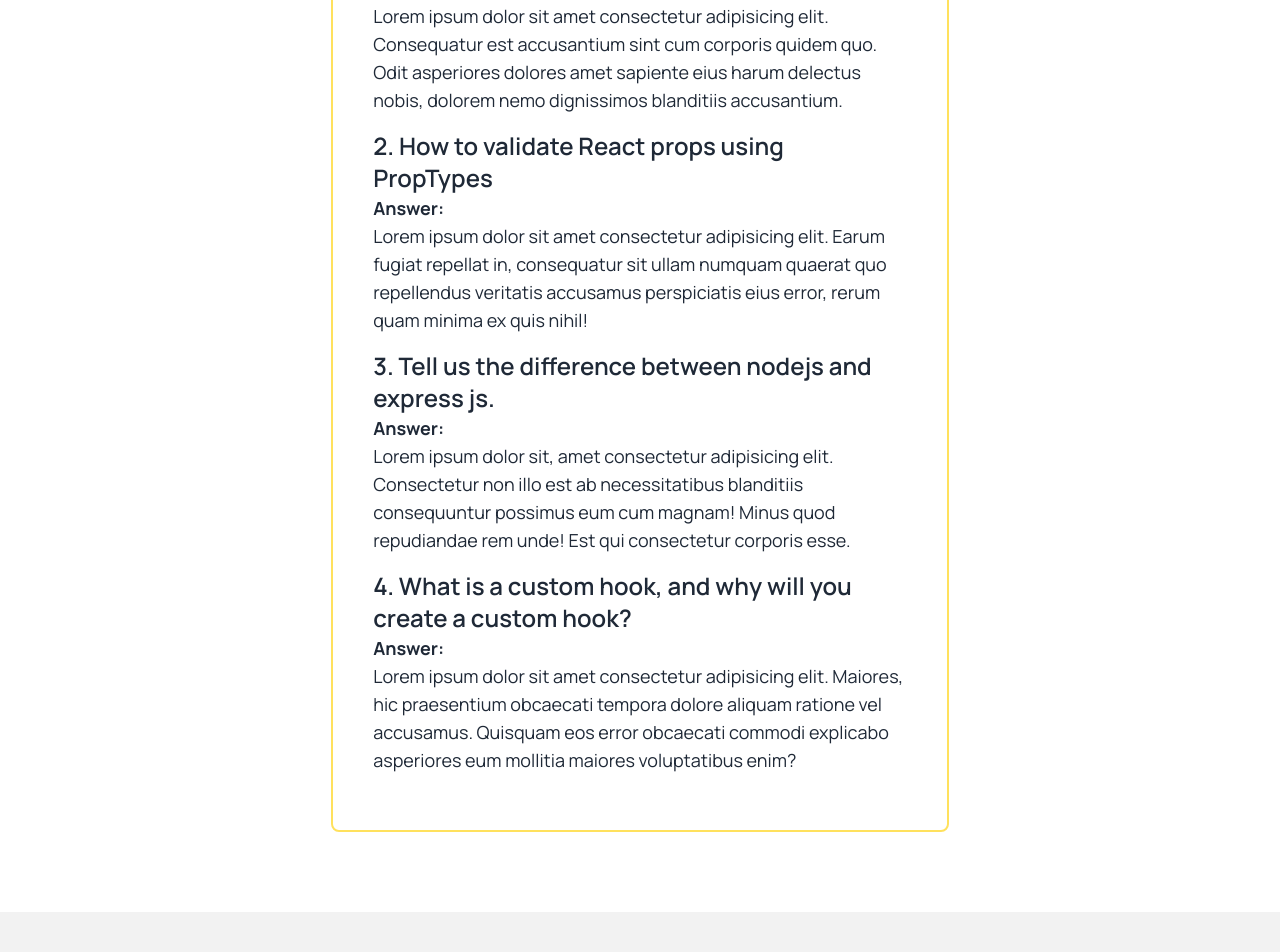
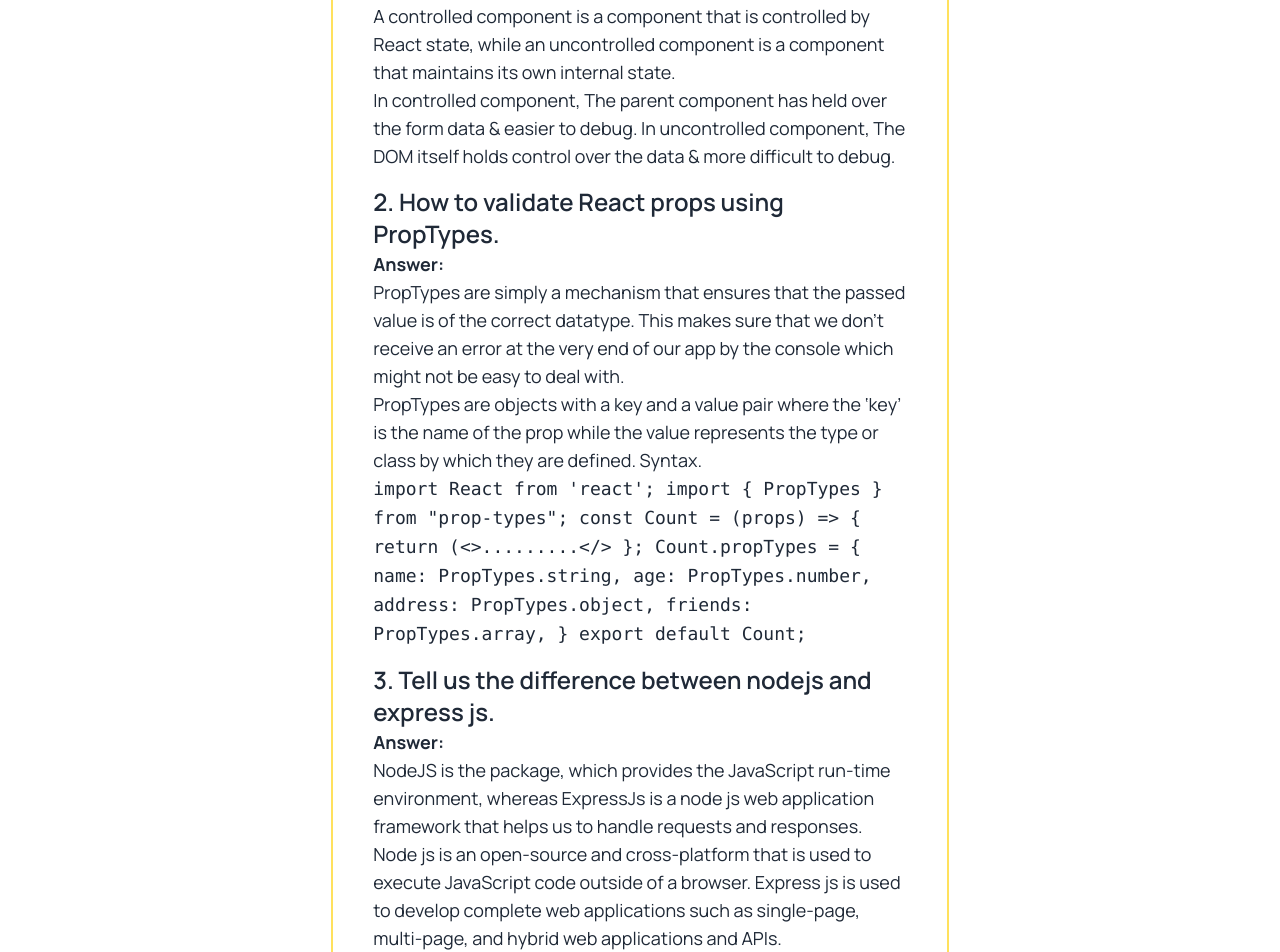
Before and after one commit to FahimCC/chef-finder-client, a React (Vite) app: page /blog in a window 1280 px wide. Shown: the part 300-1252 px from the top of the page. Built offline with nearby package versions, Linux system fonts and the light colour scheme.

Commit message:
updated the blog page with the answer

```diff
--- a/src/pages/blog/Blog.jsx
+++ b/src/pages/blog/Blog.jsx
@@ -27,25 +27,48 @@
 						<div className='text-base md:text-lg font-normal '>
 							<strong className='active'>Answer:</strong>
 							<p>
-								Lorem ipsum dolor sit amet consectetur adipisicing elit.
-								Consequatur est accusantium sint cum corporis quidem quo. Odit
-								asperiores dolores amet sapiente eius harum delectus nobis,
-								dolorem nemo dignissimos blanditiis accusantium.
+								A controlled component is a component that is controlled by
+								React state, while an uncontrolled component is a component that
+								maintains its own internal state.
+							</p>
+							<p>
+								In controlled component, The parent component has held over the
+								form data & easier to debug. In uncontrolled component, The DOM
+								itself holds control over the data & more difficult to debug.
 							</p>
 						</div>
 					</div>
 					<div className='my-4'>
 						<h3 className='text-xl md:text-2xl font-semibold'>
-							2. How to validate React props using PropTypes
+							2. How to validate React props using PropTypes.
 						</h3>
 						<div className='text-base md:text-lg font-normal'>
 							<strong className='active'>Answer:</strong>
 							<p>
-								Lorem ipsum dolor sit amet consectetur adipisicing elit. Earum
-								fugiat repellat in, consequatur sit ullam numquam quaerat quo
-								repellendus veritatis accusamus perspiciatis eius error, rerum
-								quam minima ex quis nihil!
+								PropTypes are simply a mechanism that ensures that the passed
+								value is of the correct datatype. This makes sure that we don’t
+								receive an error at the very end of our app by the console which
+								might not be easy to deal with.
 							</p>
+							<p>
+								PropTypes are objects with a key and a value pair where the
+								‘key’ is the name of the prop while the value represents the
+								type or class by which they are defined. Syntax.
+							</p>
+							<code>
+								{`import React from 'react';
+									import { PropTypes } from "prop-types";
+									const Count = (props) => {
+										return (<>.........</>
+									};
+									Count.propTypes = {
+										name: PropTypes.string,
+										age: PropTypes.number,
+										address: PropTypes.object,
+										friends: PropTypes.array,
+									}
+									export default Count;`}
+							</code>
 						</div>
 					</div>
 					<div className='my-4'>
@@ -55,10 +78,19 @@
 						<div className='text-base md:text-lg font-normal'>
 							<strong className='active'>Answer:</strong>
 							<p>
-								Lorem ipsum dolor sit, amet consectetur adipisicing elit.
-								Consectetur non illo est ab necessitatibus blanditiis
-								consequuntur possimus eum cum magnam! Minus quod repudiandae rem
-								unde! Est qui consectetur corporis esse.
+								NodeJS is the package, which provides the JavaScript run-time
+								environment, whereas ExpressJs is a node js web application
+								framework that helps us to handle requests and responses.
+							</p>
+							<p>
+								Node js is an open-source and cross-platform that is used to
+								execute JavaScript code outside of a browser. Express js is used
+								to develop complete web applications such as single-page,
+								multi-page, and hybrid web applications and APIs.
+							</p>
+							<p>
+								ExpressJs is built on Node.js. On the other hand, NodeJs is
+								built on Google’s V8 engine.
 							</p>
 						</div>
 					</div>
@@ -70,10 +102,14 @@
 						<div className='text-base md:text-lg font-normal'>
 							<strong className='active'>Answer:</strong>
 							<p>
-								Lorem ipsum dolor sit amet consectetur adipisicing elit.
-								Maiores, hic praesentium obcaecati tempora dolore aliquam
-								ratione vel accusamus. Quisquam eos error obcaecati commodi
-								explicabo asperiores eum mollitia maiores voluptatibus enim?
+								A custom hook is a special JavaScript function whose name starts
+								with 'use' and can be used to call other hooks. Hooks are
+								reusable functions.
+							</p>
+							<p>
+								We will create a custom hook, when you have component logic that
+								needs to be used by multiple components, we can extract that
+								logic to a custom Hook. Example: useFetch.
 							</p>
 						</div>
 					</div>
```
